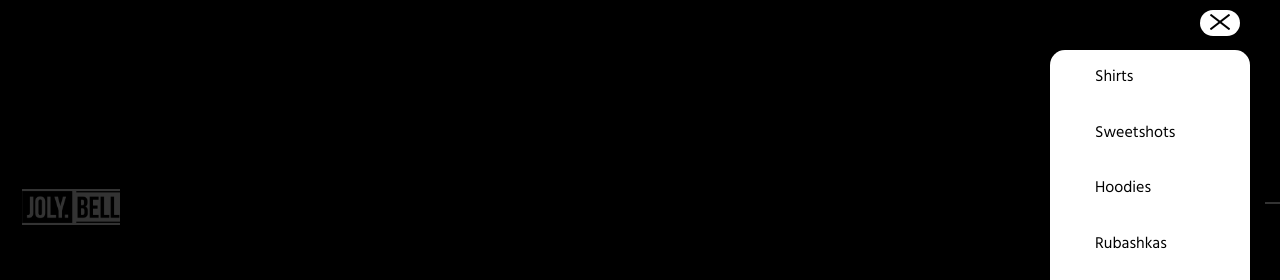
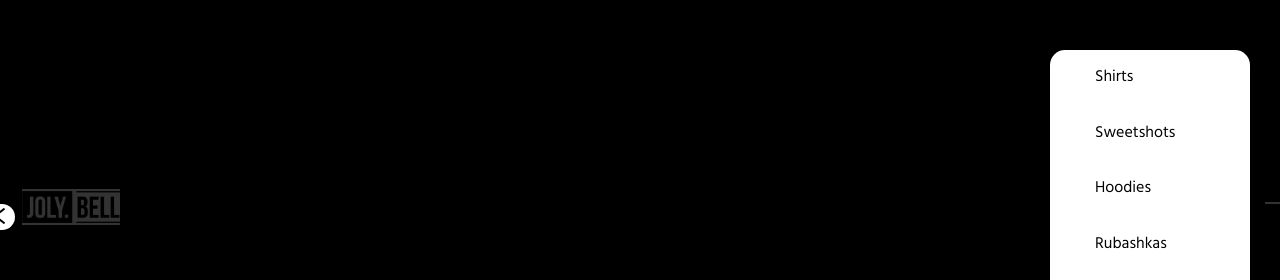
Before and after one commit to nihadelekberzade/Joly-Bell, a React (Create React App) app: page / in a window 1280 px wide. Shown: the top 280 px of the page. Built offline with nearby package versions, Linux system fonts and the light colour scheme.

Commit message:
Sidebar activation mecehanism added

```diff
--- a/src/App.css
+++ b/src/App.css
@@ -4,23 +4,32 @@
 * {
   margin: 0;
   padding: 0;
+  border: 0;
   box-sizing: border-box;
+  font-size: 100%;
   line-height: 1.6;
   font-family: "Hind", Arial, sans-serif;
 }
-ul li {
+ul,
+ol {
   list-style-type: none;
+}
+nav,
+header,
+footer,
+section {
+  display: block;
 }
 a {
   text-decoration: none;
   cursor: pointer;
+  color: inherit;
 }
 img {
   max-width: 100%;
   max-height: 100%;
   object-fit: contain;
 }
-
 .user-logo {
   width: 50px;
   height: 50px;
--- a/src/components/Sidebar/Sidebar.jsx
+++ b/src/components/Sidebar/Sidebar.jsx
@@ -1,5 +1,6 @@
 import "./sidebar.css";
 import React from "react";
+import { useState } from "react";
 
 export default function Sidebar() {
   const categories = [
@@ -16,22 +17,28 @@ export default function Sidebar() {
     "FAQ",
   ];
 
-  return (
-    <div className="sidebar">
-      <div className="wrapper" />
+  const [isActive, setActive] = useState(true);
+
+  let toggleSidebar = () => {
+    setActive(!isActive);
+  };
+
+  return isActive ? (
+    <nav className={`sidebar ${isActive ? "active" : ""}`}>
+      <div className="wrapper" onClick={toggleSidebar} />
       <div className="sidebar__cancel-btn">
         <i className="fas fa-slash" />
         <i className="fas fa-slash" />
       </div>
       <ul className="sidebar__list">
-        {categories.map((item) => {
+        {categories.map((item, index) => {
           return (
-            <li className="sidebar__list-item" key={item}>
+            <li className="sidebar__list-item" key={index}>
               {item}
             </li>
           );
         })}
       </ul>
-    </div>
-  );
+    </nav>
+  ) : null;
 }
--- a/src/components/Sidebar/sidebar.css
+++ b/src/components/Sidebar/sidebar.css
@@ -1,15 +1,20 @@
 .sidebar {
+  position: fixed;
   z-index: 9999;
 }
 
 .sidebar__cancel-btn {
-  position: fixed;
+  position: relative;
   top: 10px;
   right: 40px;
   color: #000;
   background: #fff;
   border-radius: 15px;
   cursor: pointer;
+}
+
+.sidebar__cancel-btn:hover {
+  background: #faf8f8;
 }
 
 .sidebar__cancel-btn :nth-child(1) {
@@ -52,7 +57,7 @@
 }
 
 .sidebar__list .sidebar__list-item:hover {
-  background: #eee6e6;
+  background: #faf8f8;
 }
 
 .sidebar .wrapper {
--- a/src/components/Sidebar/sidebar.scss
+++ b/src/components/Sidebar/sidebar.scss
@@ -1,14 +1,18 @@
 .sidebar {
+  position: fixed;
   z-index: 9999;
 
   &__cancel-btn {
-    position: fixed;
+    position: relative;
     top: 10px;
     right: 40px;
     color: #000;
     background: #fff;
     border-radius: 15px;
     cursor: pointer;
+    &:hover {
+      background: rgb(250, 248, 248);
+    }
     :nth-child(1) {
       position: relative;
       top: 2px;
@@ -38,7 +42,7 @@
       border-radius: 15px;
       cursor: pointer;
       &:hover {
-        background: rgb(238, 230, 230);
+        background: rgb(250, 248, 248);
       }
     }
   }
```
Also changed, not shown: 1 other file (tests, documents, lock files or other folders).
